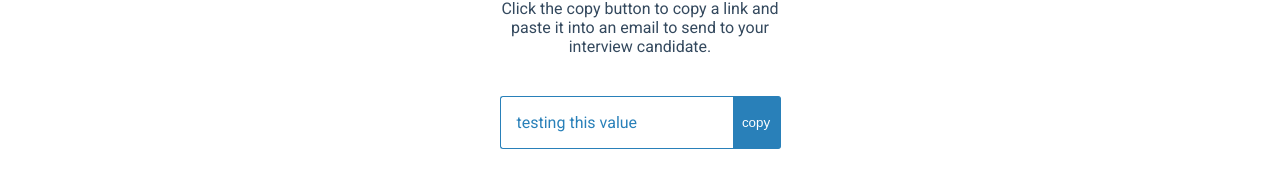
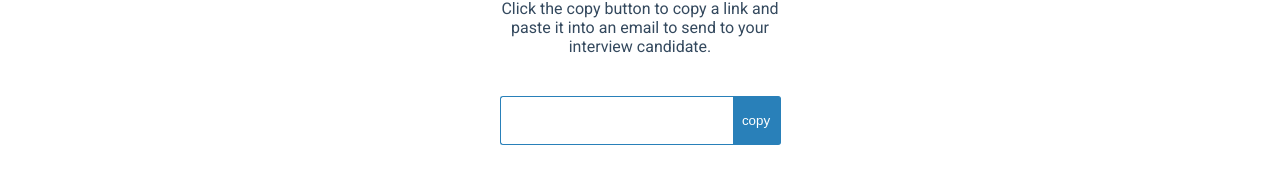
Before and after one commit to Outbook-Archive/Front-End-Web, a React (Create React App) app: page /candidateLink in a window 1280 px wide. Shown: the part 205-392 px from the top of the page. Built offline with nearby package versions, Linux system fonts and the light colour scheme; no server answers.

Commit message:
user can copy text from the input field to the clipboard

```diff
--- a/src/components/CandidateLink/CandidateLink.js
+++ b/src/components/CandidateLink/CandidateLink.js
@@ -26,15 +26,14 @@ class CandidateLink extends Component {
       })
   }
 
-  copyTxt = () => {
-    // write code to copy the text in the input field
-    console.log('Link: ', this.state.candidateLink)
-  }
-
-  copyToClipBoard = () => {
-    const el = 5;
-  }
-
+  copyToClipboard = (e) => {
+    this.textArea.select();
+    document.execCommand('copy');
+    // This is just personal preference.
+    // I prefer to not show the the whole text area selected.
+    e.target.focus();
+    alert("Copied the text: " + this.textArea.value);
+  };
 
   render() {
     return (
@@ -42,10 +41,12 @@ class CandidateLink extends Component {
         <h2>Welcome <span className='interviewer-name'>{ this.state.interviewerName }</span></h2>
         <p className='instructions'>Click the copy button to copy a link and paste it into an email to send to your interview candidate.</p>
         <div className='box-plus-btn'>
-          <div className='link-box' type='text' id='link-to-copy'>testing this value
-            { this.state.candidateLink }
-          </div>
-          <button className='copy-btn' onClick={ this.copyTxt }>copy</button>
+          <input
+              className='link-box'
+              ref={ (textarea) => this.textArea = textarea}
+              value={ this.state.candidateLink }>
+          </input>
+          <button className='copy-btn' onClick={ this.copyToClipboard }>copy</button>
         </div>
       </div>
     )
```
